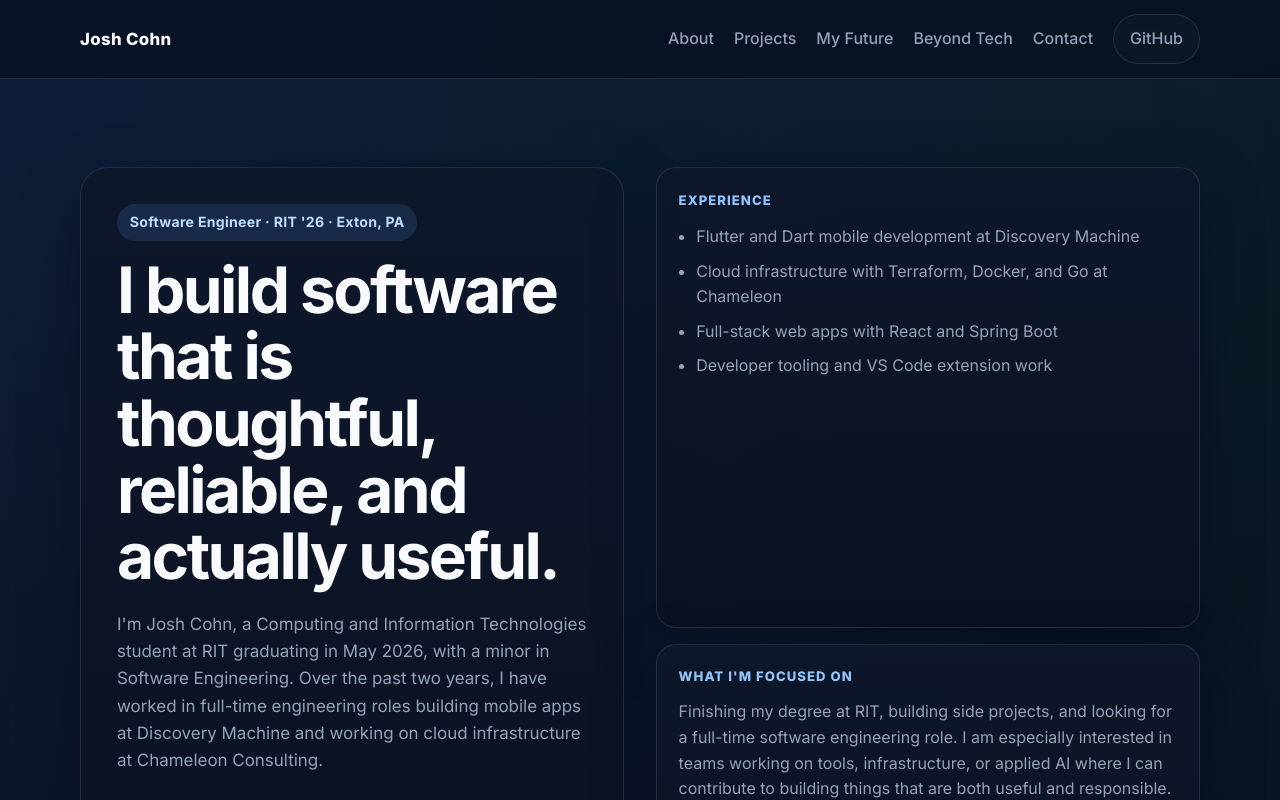
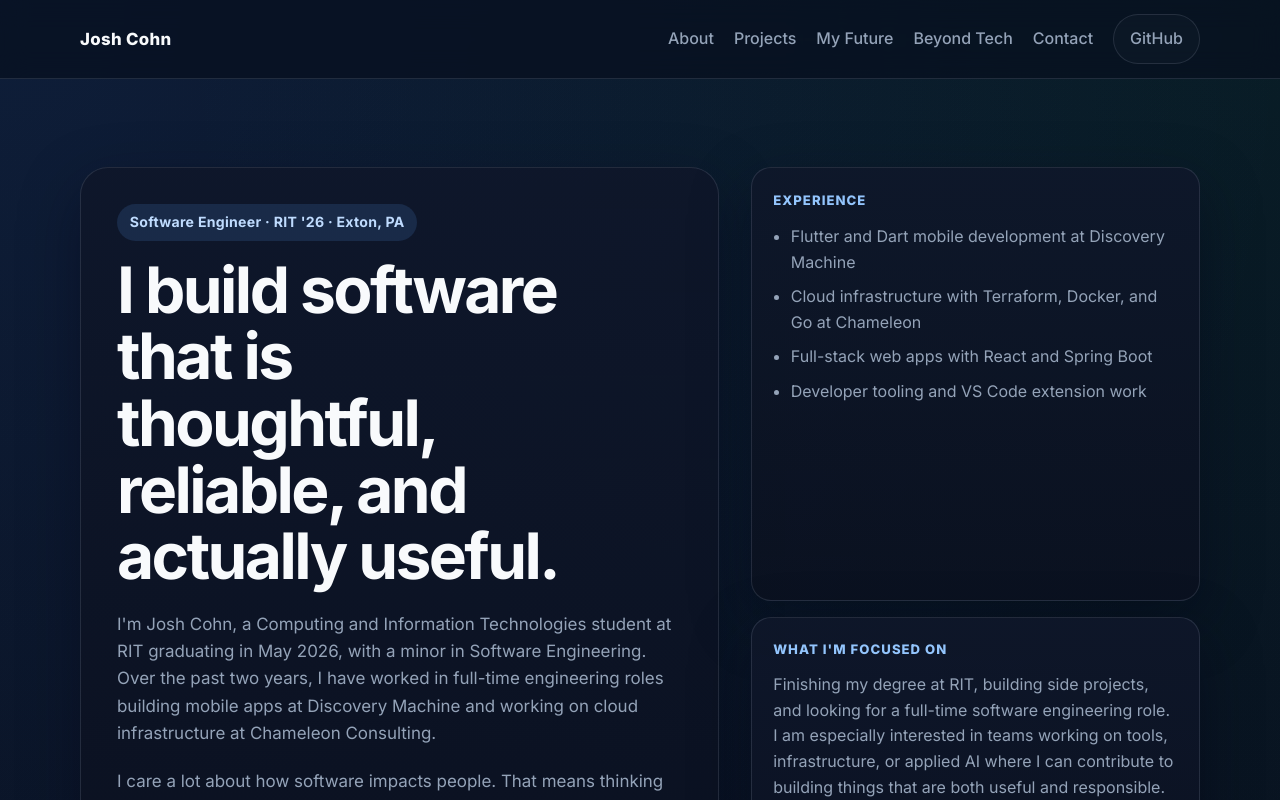
Before and after one commit to joshcohn27/personal-site, a React (Vite) app: page / in a window 1280 px wide. Shown: the top 800 px of the page. Built offline with nearby package versions, Linux system fonts and the light colour scheme.

Commit message:
ugh better spacing of cards

```diff
--- a/src/index.css
+++ b/src/index.css
@@ -117,7 +117,7 @@ select {
 
 .hero-grid {
 	display: grid;
-	grid-template-columns: 1fr 1fr;
+	grid-template-columns: 1.35fr 0.95fr;
 	gap: 2rem;
 	align-items: stretch;
 }
```
